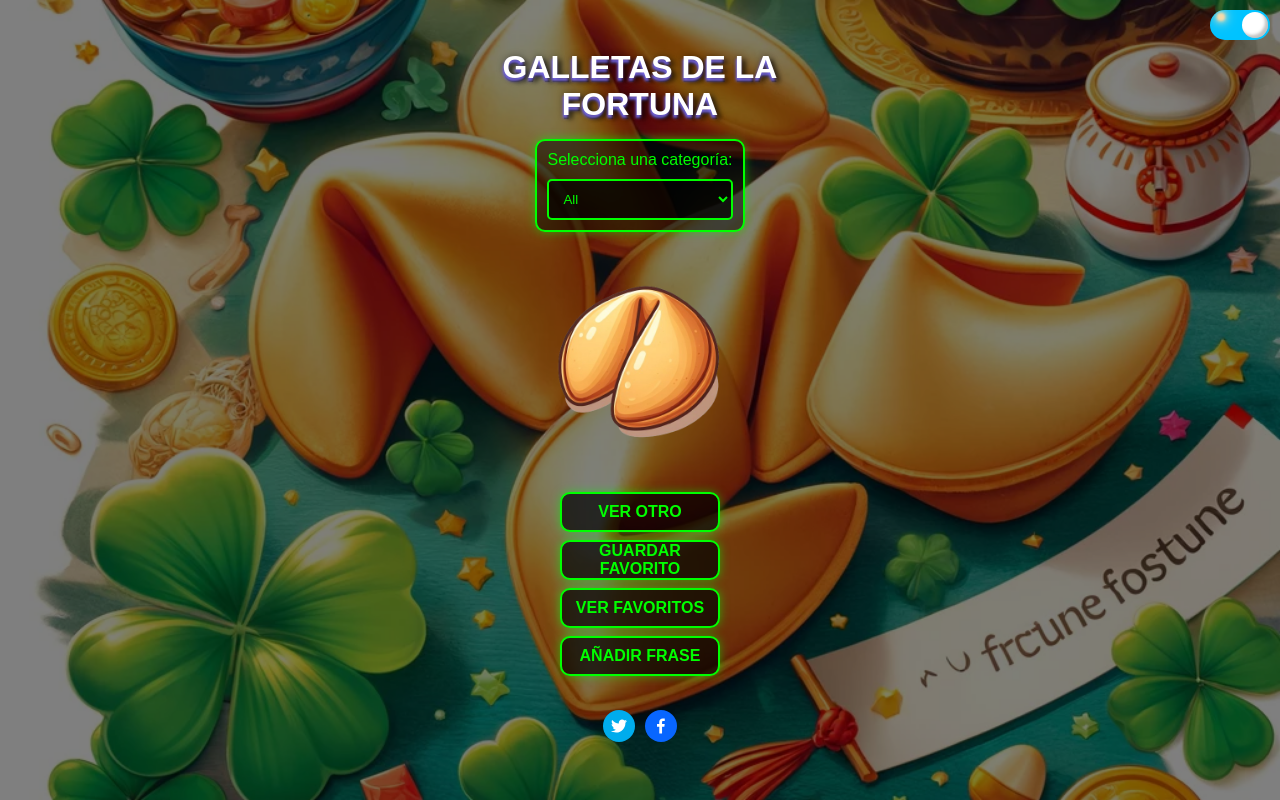
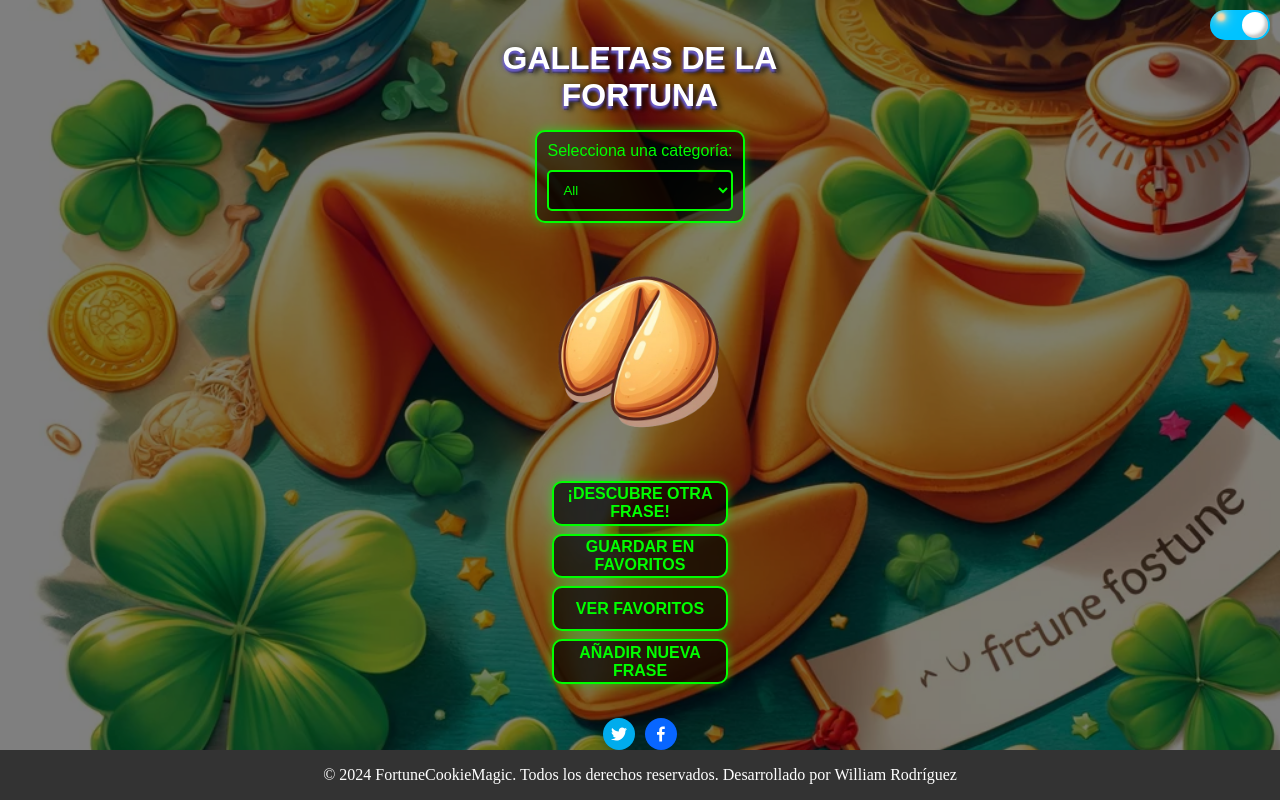
Before and after one commit to williamdrg/fortune_cookie_2024, a React (Vite) app: page / in a window 1280 px wide. Built offline with nearby package versions, Linux system fonts and the light colour scheme.

Commit message:
se agregó los derechos de autor

```diff
--- a/src/App.css
+++ b/src/App.css
@@ -290,8 +290,8 @@
 }
 
 .btn-change {
-  width: 10em;
-  height: 2.5em;
+  width: 11em;
+  height: 2.8em;
   margin: 0.5em;
   background: rgba(0, 0, 0, 0.7);
   color: #00ff00; /* Verde neón */
@@ -735,5 +735,14 @@ button {
   }
 }
 
+/* ---- */
 
-/* ---- */
+.footer {
+  background-color: #333;
+  color: white;
+  text-align: center;
+  padding: 1rem 0;
+  position: fixed;
+  bottom: 0;
+  width: 100%;
+}
--- a/src/App.jsx
+++ b/src/App.jsx
@@ -8,6 +8,7 @@ import Modal from './components/Modal';
 import phrasesData from './data/phrases.json';
 import ThemeSelector from './components/ThemeSelector';
 import CategorySelector from './components/CategorySelector';
+import Footer from './components/Footer';
 import { useState, useEffect } from 'react'
 
 
@@ -131,6 +132,7 @@ function App() {
           <Modal isOpen={state.isFavoritesModalOpen} onClose={toggleShowFavorites}>
             <FavoriteList favorites={state.favorites} removeFavorite={removeFavorite} />
           </Modal>
+          <Footer />
       </div>
   )
 }
--- a/src/components/Button.jsx
+++ b/src/components/Button.jsx
@@ -4,10 +4,10 @@ const Button = ({ change, addFavorite, toggleShowFavorites, isVisible, createFhr
 
   return (
       <div>
-          <button className={isVisible} onClick={ change }>Ver otro</button>
-          <button className={isVisible} onClick={addFavorite}>Guardar Favorito</button>
+          <button className={isVisible} onClick={ change }>¡Descubre otra frase!</button>
+          <button className={isVisible} onClick={addFavorite}>Guardar en Favoritos</button>
           <button className={isVisible} onClick={toggleShowFavorites}>Ver Favoritos</button>
-          <button className={isVisible} onClick={createFhrase}>Añadir Frase</button>
+          <button className={isVisible} onClick={createFhrase}>Añadir Nueva Frase</button>
       </div>
   );
 };
--- /dev/null
+++ b/src/components/Footer.jsx
@@ -0,0 +1,10 @@
+
+const Footer = () => {
+  return (
+    <footer className="footer">
+      <p>© {new Date().getFullYear()} FortuneCookieMagic. Todos los derechos reservados. Desarrollado por William Rodríguez</p>
+    </footer>
+  );
+};
+
+export default Footer;
```
Also changed, not shown: 2 other files (tests, documents, lock files or other folders).
